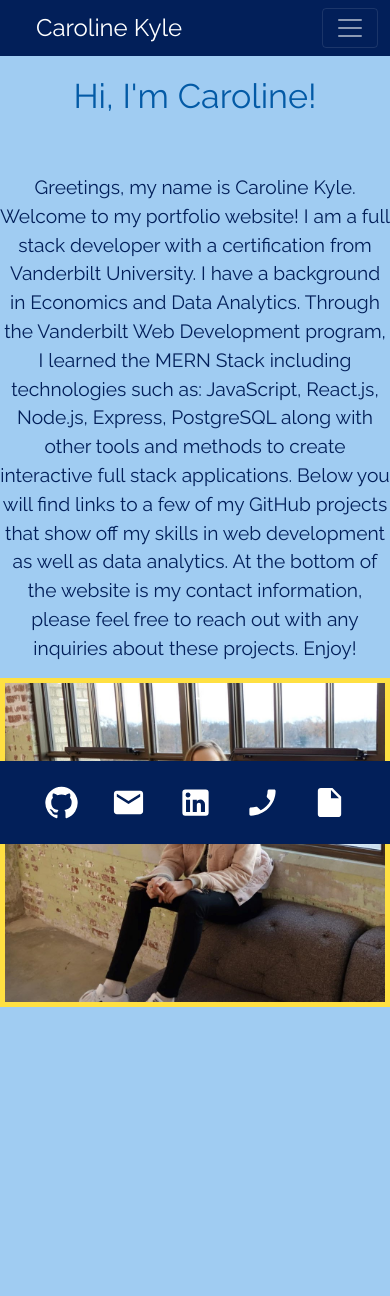
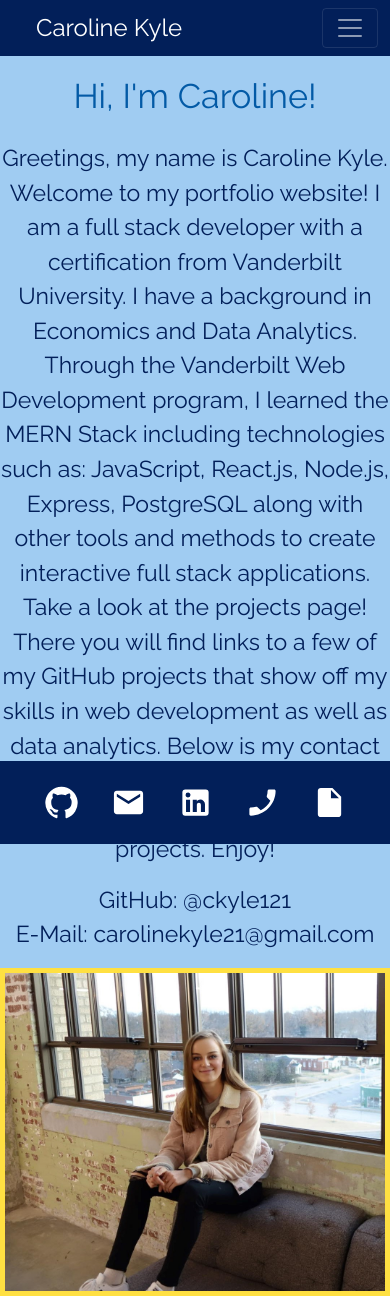
Before and after one commit to ckyle121/Portfolio-, a React (Create React App) app: page / in a window 390 px wide. Before the commit the page ends 1007 px from the top, so only its background shows below. Built offline with nearby package versions, Linux system fonts and the light colour scheme.

Commit message:
project styling changes

```diff
--- a/src/components/About/index.js
+++ b/src/components/About/index.js
@@ -5,16 +5,20 @@ function About() {
     <section>
     <h2 className="display-4 text-center mb-4">Hi, I'm Caroline!</h2>
       <div className="row justify-content-center">
-          <p className="col-md-4 col-sm-12 bio-text">
+          <div className="col-md-4 col-sm-12 bio-text" >
+            <p className="bio-text">
               Greetings, my name is Caroline Kyle. Welcome to my portfolio website!
               I am a full stack developer with a certification from Vanderbilt University. I
               have a background in Economics and Data Analytics. Through the Vanderbilt Web Development program, I learned
               the MERN Stack including technologies such as: JavaScript, React.js, Node.js, Express, PostgreSQL
               along with other tools and methods to create interactive full stack applications.
-            Below you will find links to a few of my GitHub projects that show off my skills in web development as
-            well as data analytics. At the bottom of the website is my contact information, please feel free to reach out with any
-            inquiries about these projects. Enjoy!
+              Take a look at the projects page! There you will find links to a few of my GitHub projects that show off my skills in web development as
+              well as data analytics. Below is my contact information. Please feel free to reach out with any
+              inquiries about my projects. Enjoy!
             </p>
+            <a href="https://github.com/ckyle121" className="bio-text">GitHub: @ckyle121</a>
+            <p className="bio-text">E-Mail: carolinekyle21@gmail.com</p>
+          </div>
           <div className="col-md-4 col-sm-12">
             <img
               src={require('../../assets/images/caroline_smiling.jpg')}
--- a/src/components/Card/index.js
+++ b/src/components/Card/index.js
@@ -2,16 +2,9 @@ import React from "react";
 
 function Card({ project }) {
     return(
-        <div key={project.name} className="col-sm-12 col-md-6">
-            <a href={project.repo} target="_blank">
-                <h3 className="text-center">{project.name}</h3>
-            </a>
-            <p>
-                {project.description}
-            </p>
-            <a href={project.repo} target="_blank">
-                <img src={project.pic} alt={project.name}/>
-            </a>
+        <div key={project.name} className="col-sm-12 col-md-5 project-card">
+            <img src={project.pic} alt={project.name}></img>
+            <h3 className="project-title">{project.name}</h3>
 
         </div>
     );
--- a/src/components/Contact/index.js
+++ b/src/components/Contact/index.js
@@ -37,25 +37,19 @@ function Contact()  {
         <section>
             <h2 className="display-4 text-center mb-4">Send Me a Message<MailOutlineIcon style={{ fill: 'white' }} fontSize="xx-large" className="icon mx-3" /></h2>
             <form onSubmit={handleSubmit} >
-                <div className="row justify-content-center">
-                    <div className="col-md-4 col-sm-12">
-                        <label htmlFor="name">Name:</label>
-                        <input type="text" defaultValue={name} onBlur={handleChange} name="name" />
-                    </div>
-                    <div className="col-md-4 col-sm-12">
-                        <label htmlFor="email">E-mail address:</label>
-                        <input type="email" defaultValue={email} name="email" onBlur={handleChange} />
-                    </div>
-                    <div className="col-md-4 col-sm-12">
-                        <label htmlFor="message">Message:</label>
-                        <textarea name="message" defaultValue={message} onBlur={handleChange} rows="5" />
-                    </div>
+                <div className="d-flex flex-column align-items-center">
+                     <div className="contact-text"><label htmlFor="name">Name: </label></div>
+                    <input className="m-2" type="text" defaultValue={name} onBlur={handleChange} name="name" />
+                    <div className="contact-text"><label htmlFor="email">E-mail: </label></div>
+                    <input className="m-2" type="email" defaultValue={email} name="email" onBlur={handleChange} />
+                    <div className="contact-text"><label htmlFor="message">Message: </label></div>
+                    <textarea className="m-2 w-50" name="message" defaultValue={message} onBlur={handleChange} rows="5"/>
                     {errorMessage && (
                         <div>
                             <p className="error-text">{errorMessage}</p>
                         </div>
                     )}
-                    <button className="col-md-2 col-sm-6" type="submit">Send Message</button>
+                    <button className="btn" type="submit">Send Message</button>
                 </div>
             </form>
         </section>
--- a/src/components/Projects/index.js
+++ b/src/components/Projects/index.js
@@ -14,8 +14,8 @@ function Project({ projects }) {
   return (
     <>
       {isModalOpen && <Modal project={currentProject} onClose={toggleModal} />}
-      <div className="container">
-      <h2 className="display-4">Projects</h2>
+      <h2 className="display-4 text-center mb-4">My Projects</h2>
+      <div>
         <div className="row justify-content-center" id="projects">
           {projects.map((project) => (
             <Card project={project} onClick={() => toggleModal(project)} />
--- a/src/index.css
+++ b/src/index.css
@@ -31,7 +31,6 @@ h3 {
   font-size: 2.5rem;
 }
 
-
 h3:hover {
   color: var(--yellow);
 }
@@ -39,8 +38,19 @@ h3:hover {
 img{
   width: 100%;
   border: 5px solid var(--yellow);
-  opacity: 0.75;
-  height: 5 rem;
+  opacity: 0.5;
+  height: 80%;
+  z-index: 1;
+}
+
+.project-card{
+  position: relative;
+}
+
+.project-title{
+  position: absolute;
+  z-index: 999;
+  text-align: center;
 }
 
 .bio-img {
@@ -52,7 +62,6 @@ img{
   color: var(--darkblue);
   text-align: center;
   font-size: larger;
-  margin-top: 2rem;
 }
 
 img:hover{
@@ -73,3 +82,15 @@ footer{
   left: 0;
   width: 100%;
 }
+
+.btn{
+  background-color: var(--yellow);
+  color: var(--dark-blue);
+  margin: 1rem;
+  font-size: x-large;
+}
+
+.contact-text{
+  font-size: x-large;
+  color: var(--darkblue);
+}
```
Lines whose indentation alone changed are shown as unchanged.
